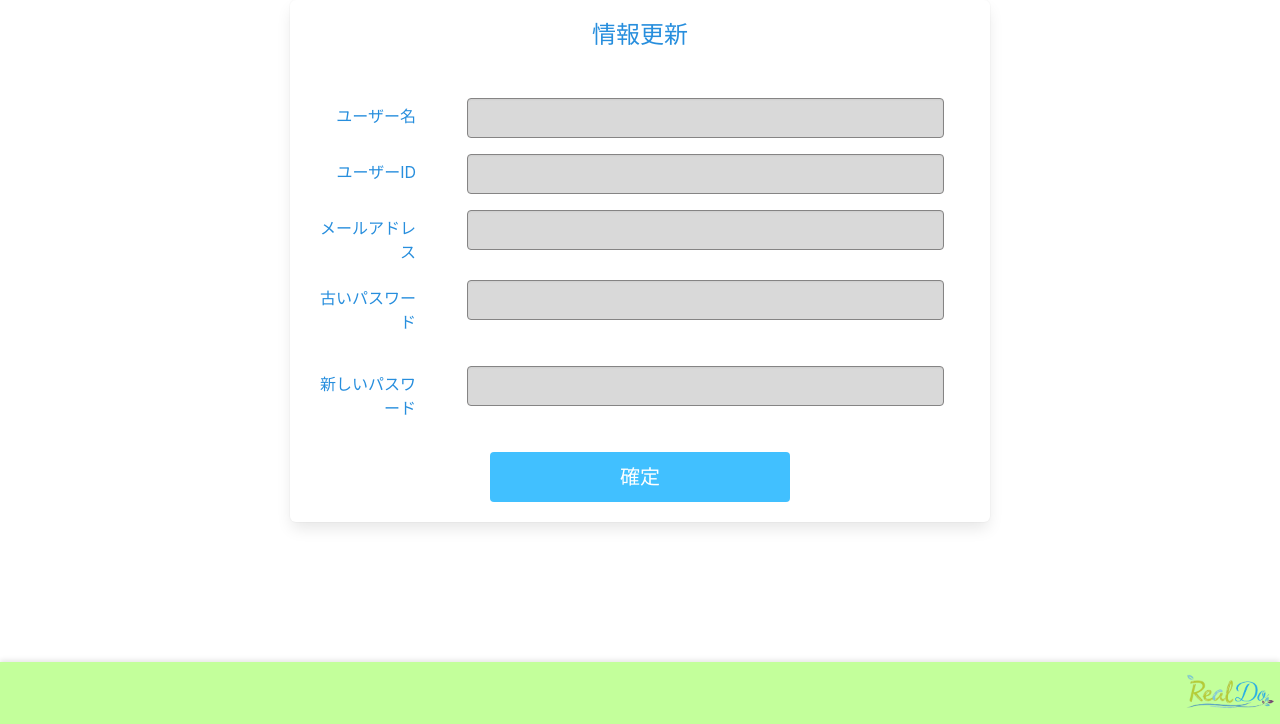
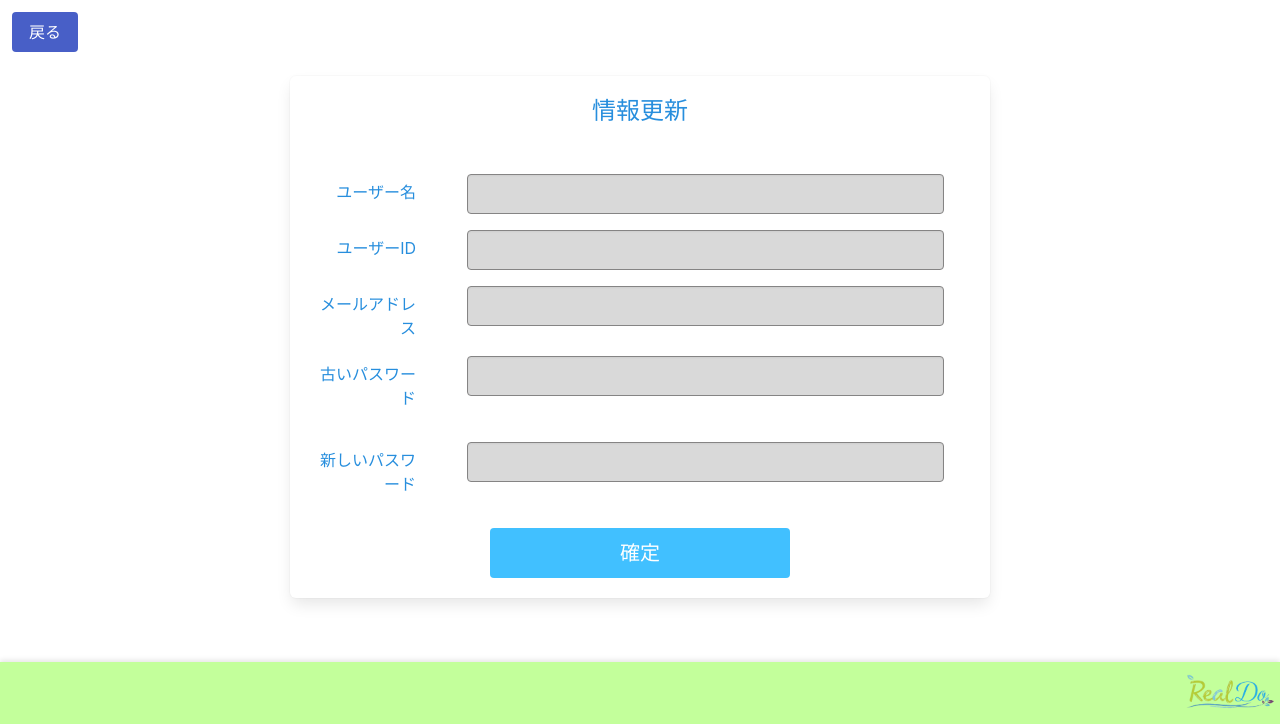
Before and after one commit to aguri-tenda/RealDo, a PHP site: page /providerUpdate.php in a window 1280 px wide. Shown: the part 76-800 px from the top of the page. Run offline with PHP 8.4, Linux system fonts and the light colour scheme; some libraries are stand-ins or nearby versions.

Commit message:
画面下部の余白追加

```diff
--- a/product-management.php
+++ b/product-management.php
@@ -160,5 +160,9 @@
     </div>
 </div>
 
+<div class="section">
+    <div class="container"></div>
+</div>
+
 <?php require "parts/provider_bottom.php"; ?>
 <?php require "parts/footer.php"; ?>
--- a/provider-index.php
+++ b/provider-index.php
@@ -79,7 +79,9 @@
     </div>
 </div>
 
-
+<div class="section">
+    <div class="container"></div>
+</div>
 
 <?php require "parts/provider_bottom.php"; ?>
 <?php require "parts/footer.php"; ?>
--- a/providerUpdate.php
+++ b/providerUpdate.php
@@ -28,6 +28,10 @@ if ($_SERVER['REQUEST_METHOD'] === 'POST') {
 
 <?php require "parts/header.php"; ?>
 <?php require "parts/provider_navigation.php"; ?>
+
+<div class="level">
+    <a href="provider-index.php"><input type="button" class="button is-link level-left ml-3 mt-3" value="戻る"></a>
+</div>
 
 <div class="level-item">
     <form class="box" style="max-width: 700px; width: 100%; text-align: center;" action="providerUpdate.php"
@@ -124,5 +128,9 @@ if ($_SERVER['REQUEST_METHOD'] === 'POST') {
     </form>
 </div>
 
+<div class="section">
+    <div class="container"></div>
+</div>
+
 <?php require "parts/provider_bottom.php"; ?>
 <?php require "parts/footer.php"; ?>
```
